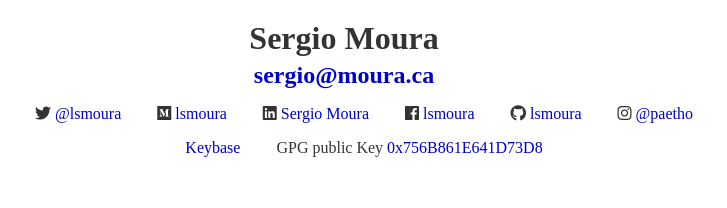
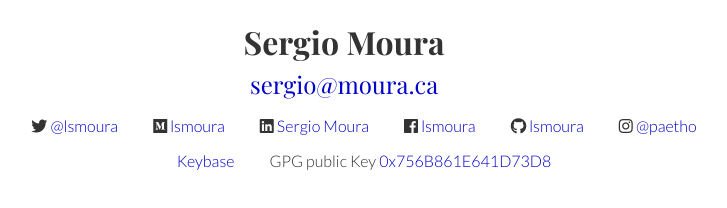
Before and after one commit to lsmoura/sergio.moura.ca, a plain HTML site: page public/index.html in a window 1280 px wide. Shown: the whole page, without its empty margins (296-1023 px from the left). Drawn offline with nearby package versions, Linux system fonts and the light colour scheme.

Commit message:
Better handling of the email address. Better fonts.

```diff
--- a/public/css/style.css
+++ b/public/css/style.css
@@ -2,6 +2,20 @@ html, body {
   margin: 0;
   padding: 0;
   color: #333;
+  font-family: 'Lato', sans-serif;
+  font-weight: 300;
+}
+
+h1, h2, h3 {
+  font-family: 'Playfair Display', serif;
+}
+
+h1 {
+  font-weight: 700;
+}
+
+h2, h3 {
+  font-weight: 400;
 }
 
 h1.name {
--- a/public/email.js
+++ b/public/email.js
@@ -1,9 +1,8 @@
 window.addEventListener(
   'DOMContentLoaded',
   function() {
-    var email_address = 'c2VyZ2lvQG1vdXJhLmNh';
-
     var parentElement = document.getElementById('email-container');
+    var email_address = parentElement.getAttribute('data-address');
     var linkElement = document.createElement('a');
     linkElement.innerHTML = atob(email_address);
     linkElement.setAttribute('href', 'mailto:' + atob(email_address));
--- a/public/index.html
+++ b/public/index.html
@@ -4,11 +4,12 @@
   <title>Sergio Moura</title>
   <link rel="stylesheet" href="css/style.css" type="text/css" />
   <link rel="stylesheet" href="css/fontawesome-all.min.css" type="text/css" />
+  <link href="https://fonts.googleapis.com/css?family=Lato:300|Playfair+Display:400,700" rel="stylesheet">
   <script type="application/javascript" src="email.js"></script>
 </head>
 <body>
   <h1 class="name">Sergio Moura</h1>
-  <h2 id="email-container" class="email"></h2>
+  <h2 id="email-container" data-address="c2VyZ2lvQG1vdXJhLmNh" class="email"></h2>
 
   <ul class="whereabouts">
     <li><a href="https://twitter.com/lsmoura"><i class="fab fa-twitter"></i> @lsmoura</a></li>
```
